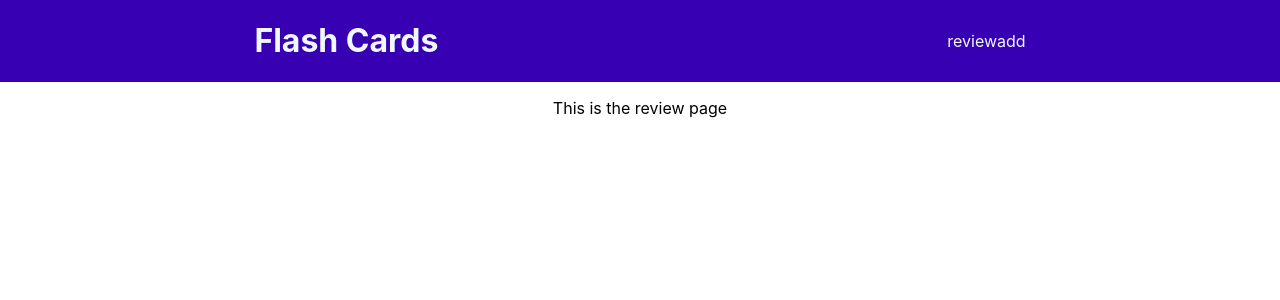
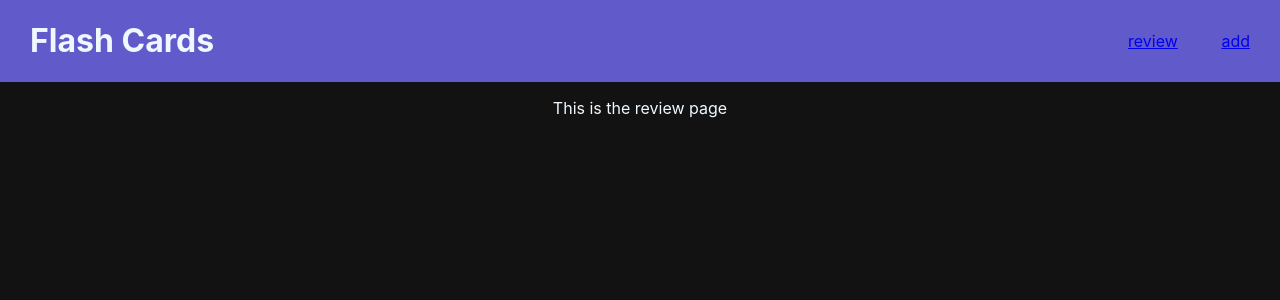
Before and after one commit to thatguy1155/flashcards, a React (Create React App) app: page / in a window 1280 px wide. Shown: the top 300 px of the page. Built offline with nearby package versions, Linux system fonts and the light colour scheme.

Commit message:
routing enabled

```diff
--- a/src/App.css
+++ b/src/App.css
@@ -1,38 +1,16 @@
 .App {
+  background-color: #121212;
+  color:aliceblue;
+  width:100vw;
+  height:100vh;
   text-align: center;
 }
 
-.App-logo {
-  height: 40vmin;
-  pointer-events: none;
-}
-
-@media (prefers-reduced-motion: no-preference) {
-  .App-logo {
-    animation: App-logo-spin infinite 20s linear;
-  }
-}
-
-.App-header {
-  background-color: #282c34;
-  min-height: 100vh;
-  display: flex;
-  flex-direction: column;
-  align-items: center;
-  justify-content: center;
-  font-size: calc(10px + 2vmin);
-  color: white;
-}
-
-.App-link {
-  color: #61dafb;
-}
-
-@keyframes App-logo-spin {
+/* @keyframes App-logo-spin {
   from {
     transform: rotate(0deg);
   }
   to {
     transform: rotate(360deg);
   }
-}
+} */
--- a/src/components/header/header.css
+++ b/src/components/header/header.css
@@ -1,12 +1,22 @@
 .header{
-  background-color: #3700b3;
+  background-color: #615acb;
   display: flex;
   align-items: center;
-  justify-content: space-around;
+  justify-content: space-between;
+  padding: 0px 30px 0px 30px;
 }
 
-.header h1{
+.header-button{
   color:aliceblue;
+}
+.header-button:hover{
+  color:blue;
+}
+
+.buttons{
+  width:10%;
+  display: flex;
+  justify-content: space-between;
 }
 
 .header button{
--- a/src/components/header/header.js
+++ b/src/components/header/header.js
@@ -1,4 +1,5 @@
 import React from 'react';
+import { Link } from 'react-router-dom';
 import './header.css';
 
 export default function Header() {
@@ -6,8 +7,12 @@ export default function Header() {
     <div className="header">
       <h1>Flash Cards</h1>
       <div className="buttons">
-        <button>review</button>
-        <button>add</button>
+        <button type="button" className="header-button">
+          <Link to="">review</Link>
+        </button>
+        <button type="button" className="header-button">
+          <Link to="add">add</Link>
+        </button>
       </div>
     </div>
   );
```
Also changed, not shown: 2 other files (tests, documents, lock files or other folders).
